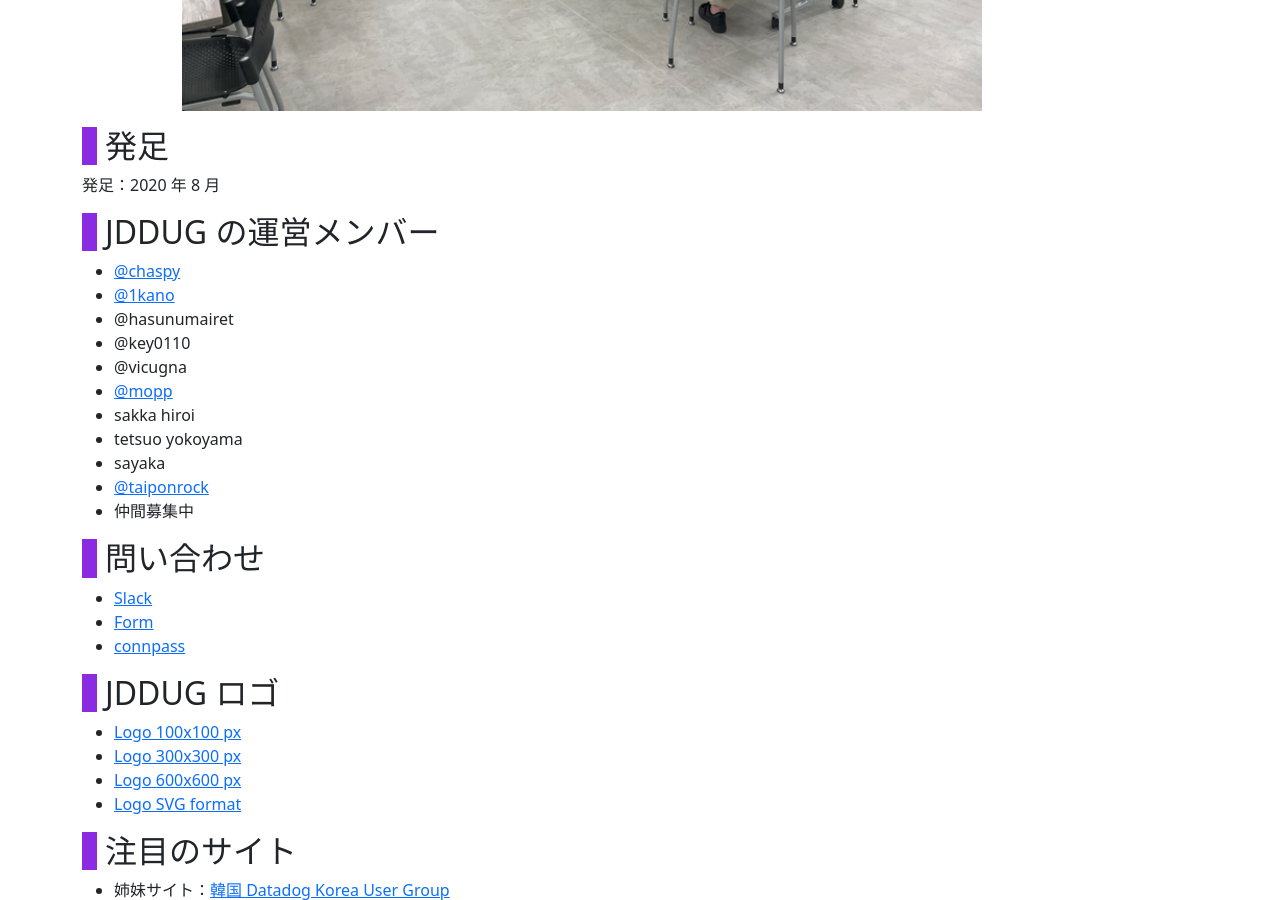
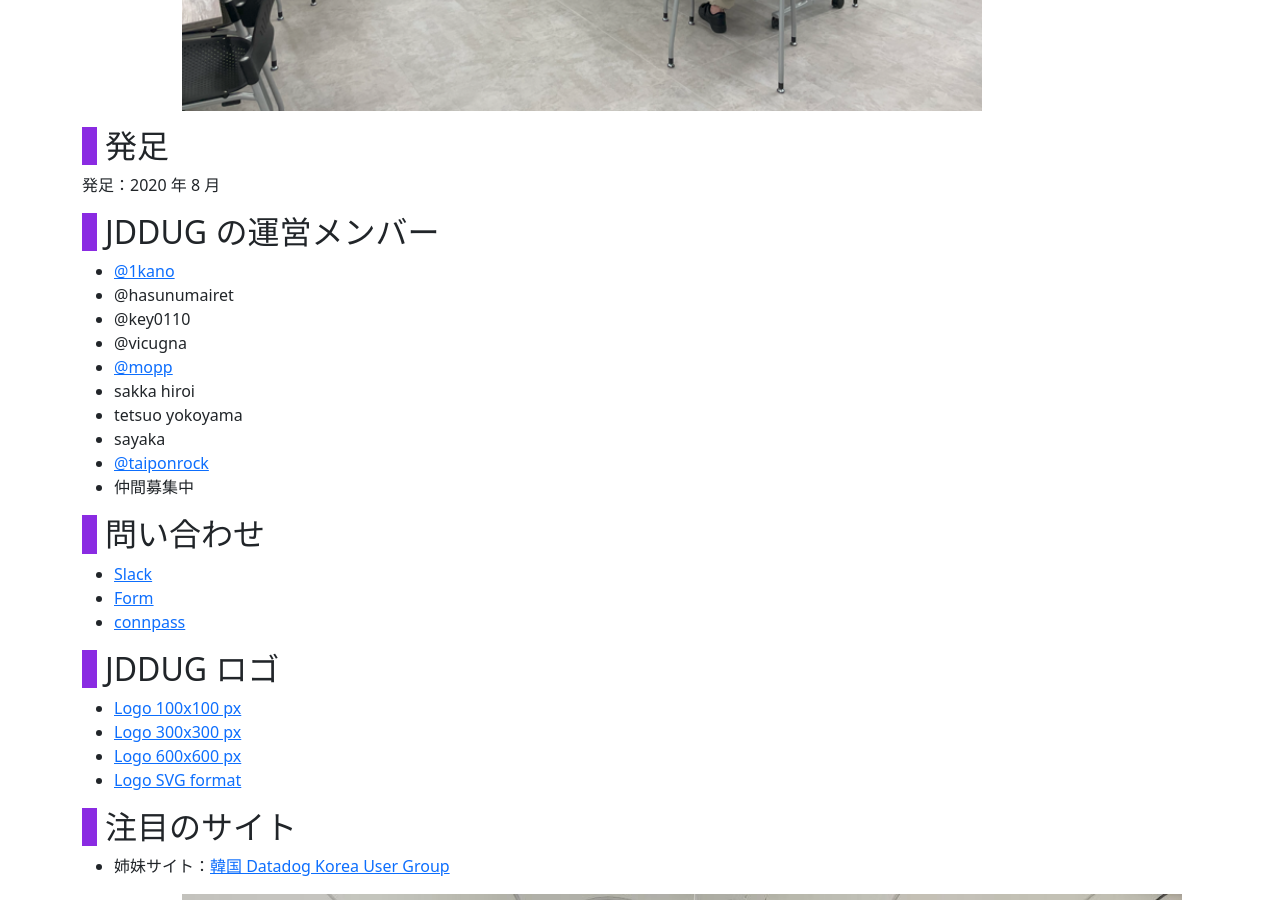
Before and after one commit to jdd-ug/jdd-ug.github.io, a Jekyll site: the page built from about.md, in a window 1280 px wide and 900 px high, scrolled down 683 px. Built offline with Jekyll 4.4.1, drawn with Linux system fonts in a browser that asks for light colours.

Commit message:
Goodbye @chaspy

```diff
--- a/about.md
+++ b/about.md
@@ -16,7 +16,6 @@
 
 ## JDDUG の運営メンバー
 
-- [@chaspy](/authors/chaspy/)
 - [@1kano](/authors/1kano)
 - @hasunumairet
 - @key0110
```
